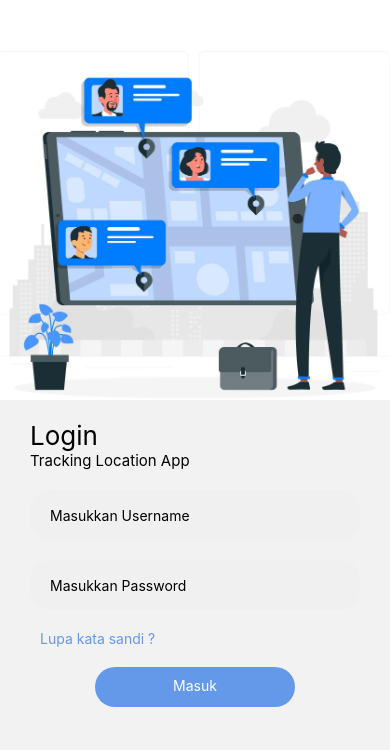
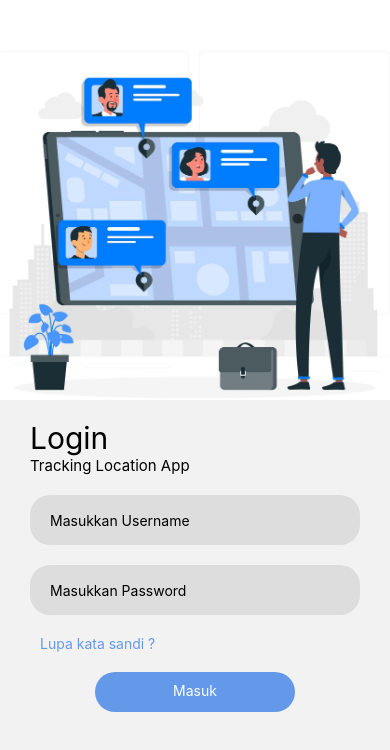
Before and after one commit to AkhmalN/TRALOC-Mobile, a React Native app: screen /Login in a window 390 px wide. Shown: the top 750 px of the page. Built offline with nearby package versions, Linux system fonts and the light colour scheme.

Commit message:
restyling login screen

```diff
--- a/screen/Login.js
+++ b/screen/Login.js
@@ -58,7 +58,7 @@ export default function Login() {
 const styles = StyleSheet.create({
   title: {
     marginTop: 20,
-    fontSize: 26,
+    fontSize: 30,
     marginLeft: 30,
   },
   desc: {
@@ -76,7 +76,7 @@ const styles = StyleSheet.create({
     paddingLeft: 20,
     marginTop: 10,
     marginBottom: 10,
-    backgroundColor: "#F0F0F0",
+    backgroundColor: "#DDDDDD",
   },
   forgot: {
     marginTop: 10,
```
